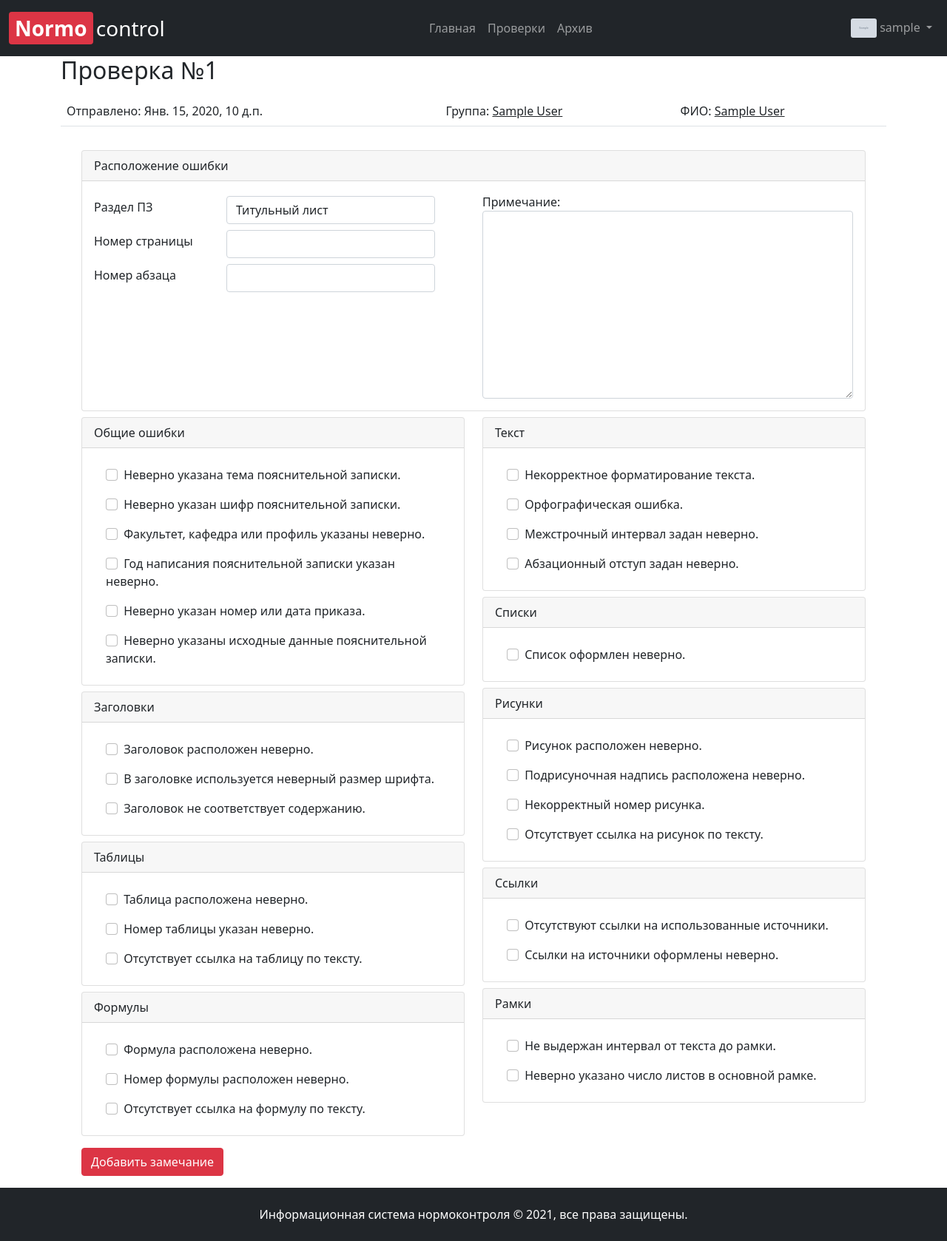
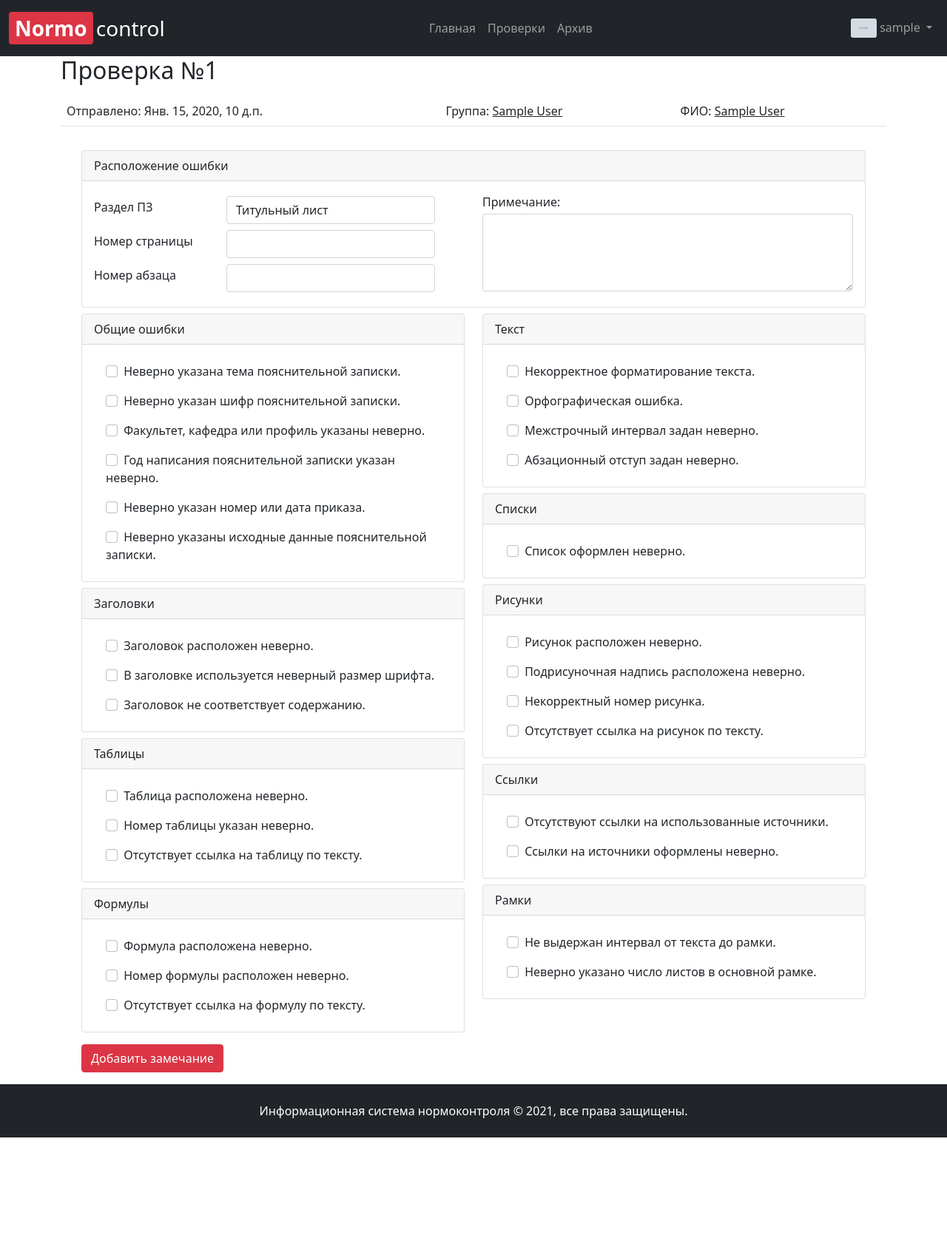
Before and after one commit to Kneshal/Normocontrol, a Django app: a page that uses templates/verify/check_view.html in a window 1280 px wide. Shown: the whole page at 74% size. After the commit the page ends 1538 px from the top, so only its background shows below. Run offline with Django 3.2, Linux system fonts and the light colour scheme; a user stored in the database is signed in; tables that the repository leaves empty hold one stand-in row (values such as "Sample post"); grey boxes marked "Sample" are stand-in pictures; some libraries are stand-ins or nearby versions.

Commit message:
fix textarea for error, add filter (for future)

```diff
--- a/templates/verify/check_view.html
+++ b/templates/verify/check_view.html
@@ -59,10 +59,11 @@
                             </div>
                             <div class="col">
                                 {{ form_1.custom_error.label }}
-                                <div class="form-group">
+                                <div class="form-group mt-1">
                                     {{ form_1.custom_error|addclass:"form-control" }}
                                 </div>
                             </div>
+
                         </div>
 
                     </div>
--- a/users/templatetags/user_filters.py
+++ b/users/templatetags/user_filters.py
@@ -8,3 +8,8 @@ register = template.Library()
 @register.filter
 def addclass(field, css):
     return field.as_widget(attrs={"class": css})
+
+
+@register.filter
+def change_height(field, height):
+    return field.as_widget(attrs={"style": height})
--- a/verify/forms.py
+++ b/verify/forms.py
@@ -24,7 +24,7 @@ class RemarkNavForm(forms.Form):
     paragraph = forms.IntegerField(label='Номер абзаца', required=False)
     custom_error = forms.CharField(
         label='Примечание:',
-        widget=forms.Textarea(),
+        widget=forms.Textarea(attrs={'style': 'height: 105px'}),
         required=False
     )
 
```
